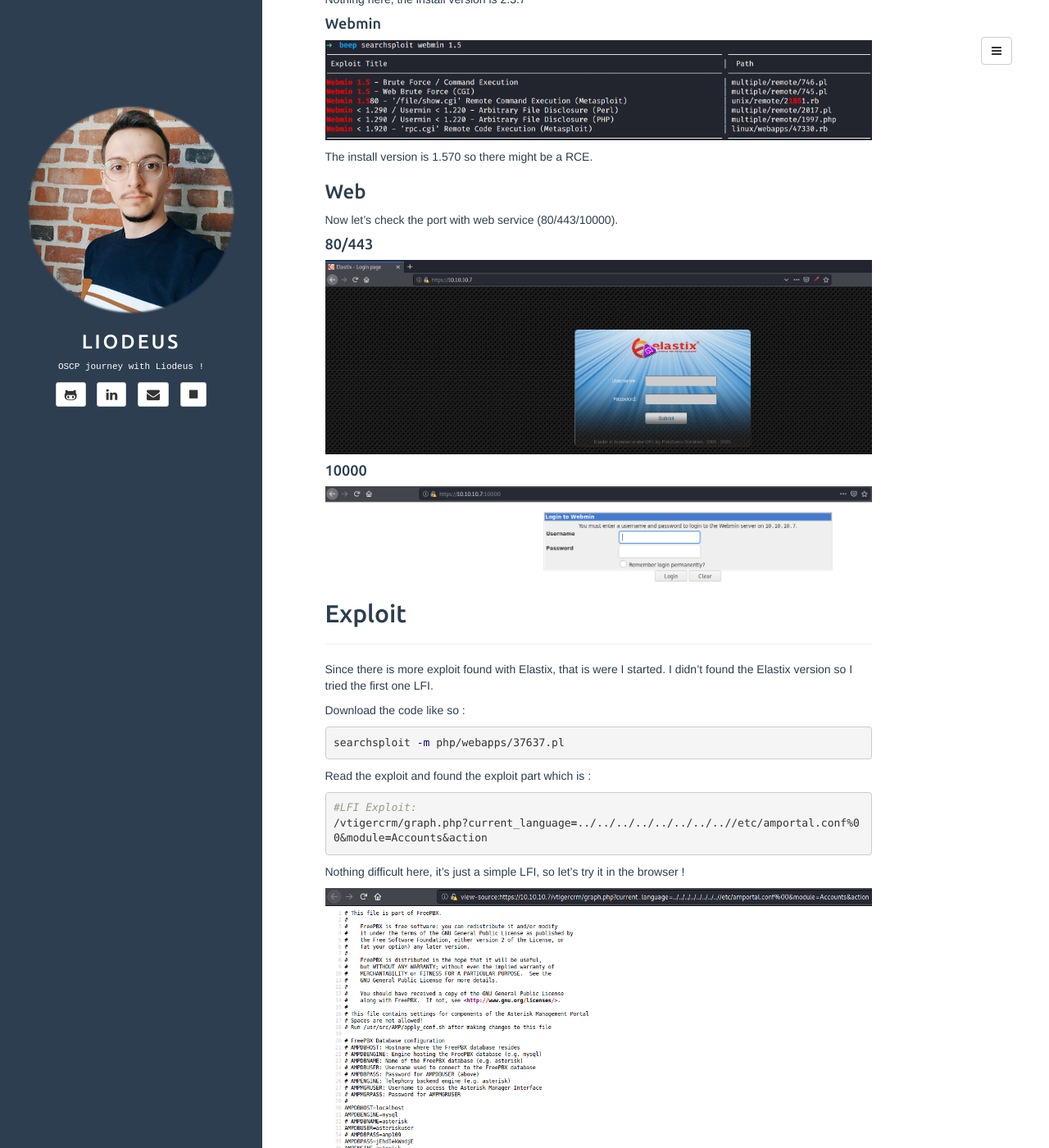
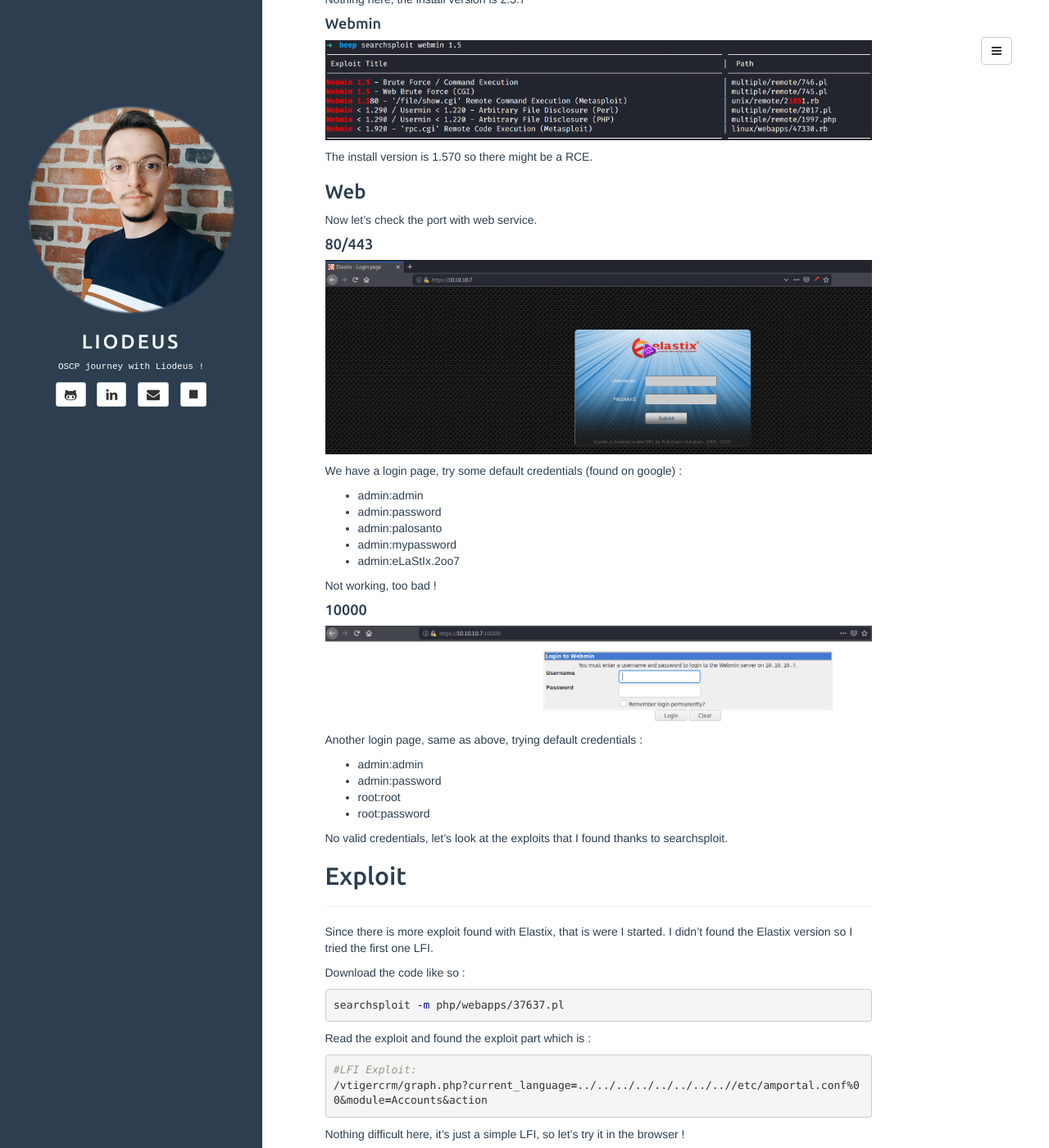
Before and after one commit to Liodeus/liodeus.github.io, a Jekyll site: the page built from _posts/2020-07-17-beep.md, in a window 1280 px wide and 1400 px high, scrolled down 2484 px. Shown: the whole window at 82% size. Built offline with Jekyll 4.4.1, drawn with Linux system fonts in a browser that asks for light colours.

Commit message:
Add files via upload

```diff
--- a/_posts/2020-07-17-beep.md
+++ b/_posts/2020-07-17-beep.md
@@ -108,15 +108,34 @@
 
 ### Web
 
-Now let's check the port with web service (80/443/10000).
+Now let's check the port with web service.
 
 #### 80/443
 
 ![Searchsploit Webmin](/assets/imgs/beep/elastix_login_page.PNG)
 
+We have a login page, try some default credentials (found on google) :
+
+- admin:admin
+- admin:password
+- admin:palosanto
+- admin:mypassword
+- admin:eLaStIx.2oo7
+
+Not working, too bad !
+
 #### 10000
 
 ![Searchsploit Webmin](/assets/imgs/beep/webmin_login_page.png)
+
+Another login page, same as above, trying default credentials :
+
+- admin:admin
+- admin:password
+- root:root
+- root:password
+
+No valid credentials, let's look at the exploits that I found thanks to searchsploit.
 
 ## Exploit
 
```
